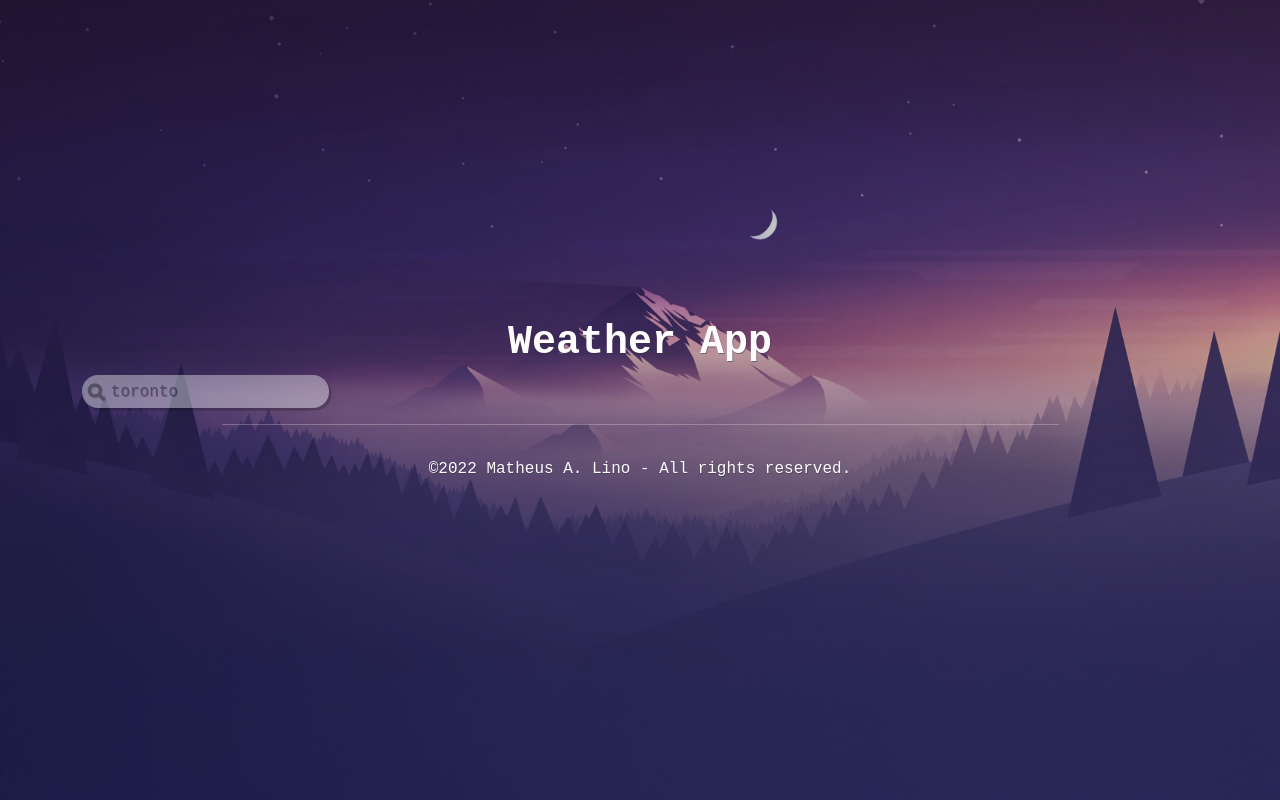
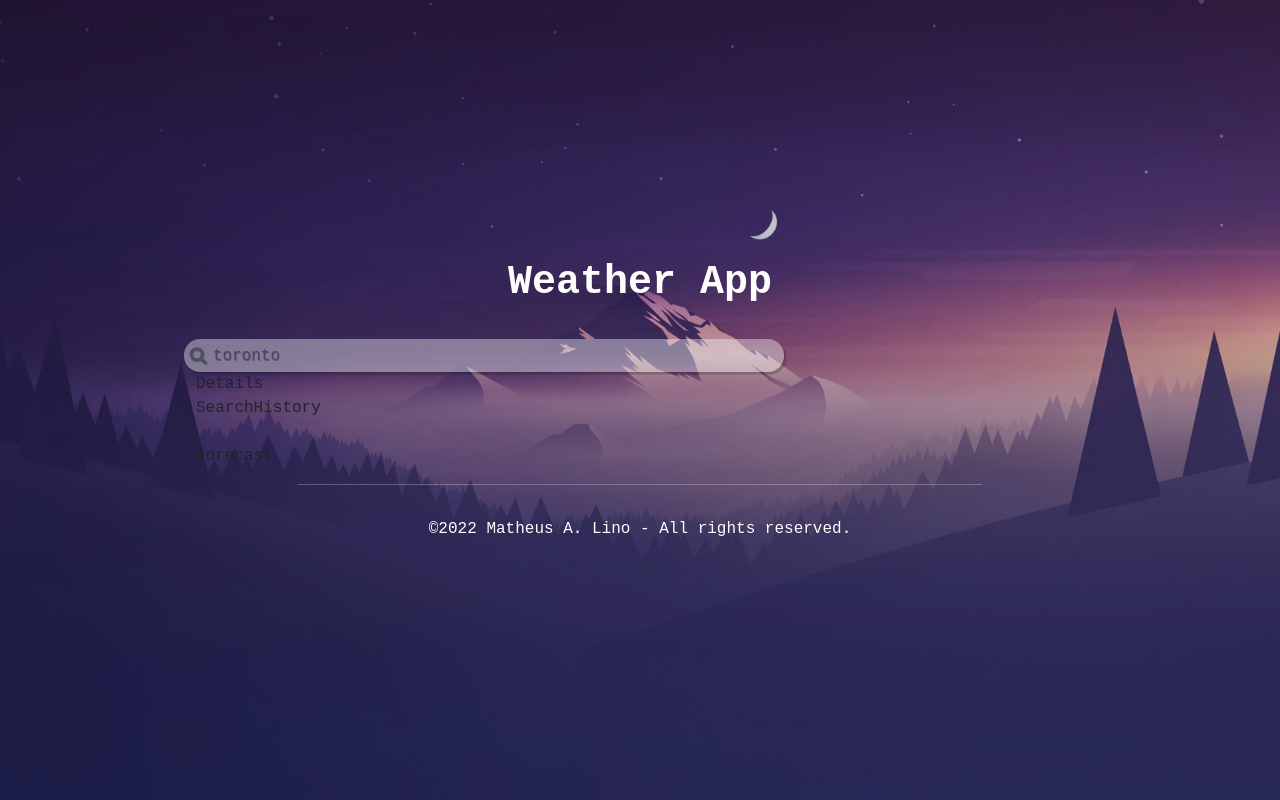
Before and after one commit to matheuslino/Weather-App, a React (Create React App) app: page / in a window 1280 px wide. Built offline with nearby package versions, Linux system fonts and the light colour scheme.

Commit message:
[add] layout structure and component scope

```diff
--- a/src/components/molecules/Searchbar.tsx/Searchbar.tsx
+++ b/src/components/molecules/Searchbar.tsx/Searchbar.tsx
@@ -5,7 +5,7 @@ import styles from './style.module.css'
 
 const Searchbar = (props: any) => {
   const render = (
-    <div className={`${styles.container} ${props?.customClass}`}>
+    <div className={`${styles.container} ${props?.className}`}>
       <FontAwesomeIcon icon={faMagnifyingGlass} className={styles.searchIcon} />
       <input placeholder='toronto' />
     </div>
--- a/src/components/molecules/Searchbar.tsx/style.module.css
+++ b/src/components/molecules/Searchbar.tsx/style.module.css
@@ -1,9 +1,10 @@
 .container {
-  width: fit-content;
   display: flex;
   align-items: center;
+  width: fit-content;
 }
 .container input {
+  min-width: 100%;
   padding: 0.3em 0.5em 0.3em 1.8em;
   color: var(--dark-gray);
   border: none;
--- /dev/null
+++ b/src/components/organisms/Details/Details.tsx
@@ -0,0 +1,9 @@
+import React from 'react'
+import { Container } from 'reactstrap'
+import styles from './styles.module.css'
+
+const Details = (props: any) => {
+  const render = <Container className={props?.className}>Details</Container>
+  return render
+}
+export default Details
--- /dev/null
+++ b/src/components/organisms/Forecast/Forecast.tsx
@@ -0,0 +1,9 @@
+import React from 'react'
+import { Container } from 'reactstrap'
+import styles from './styles.module.css'
+
+const Forecast = (props: any) => {
+  const render = <Container className={props?.className}>Forecast</Container>
+  return render
+}
+export default Forecast
--- /dev/null
+++ b/src/components/organisms/SearchHistory/SearchHistory.tsx
@@ -0,0 +1,11 @@
+import React from 'react'
+import { Container } from 'reactstrap'
+import styles from './styles.module.css'
+
+const SearchHistory = (props: any) => {
+  const render = (
+    <Container className={props?.className}>SearchHistory</Container>
+  )
+  return render
+}
+export default SearchHistory
--- a/src/pages/Home.tsx
+++ b/src/pages/Home.tsx
@@ -3,7 +3,10 @@ import { Container, Row, Col } from 'reactstrap'
 import { FontAwesomeIcon } from '@fortawesome/react-fontawesome'
 import { faSearch, faChevronRight } from '@fortawesome/free-solid-svg-icons'
 
+import SearchHistory from '../components/organisms/SearchHistory/SearchHistory'
 import Searchbar from '../components/molecules/Searchbar.tsx/Searchbar'
+import Forecast from '../components/organisms/Forecast/Forecast'
+import Details from '../components/organisms/Details/Details'
 import Header from '../templates/Header/Header'
 import Footer from '../templates/Footer/Footer'
 import styles from './style.module.css'
@@ -73,13 +76,26 @@ const Home = () => {
   // }
 
   return (
-    <div className={`${styles.Home} d-flex flex-column justify-content-center`}>
-      <Container>
-        <Header />
-        <Searchbar />
-        <Footer />
-      </Container>
-    </div>
+    <Container
+      className={`${styles.Home} d-flex flex-column justify-content-center px-4`}
+    >
+      <Header />
+      <Row className='mt-4'>
+        <Col xs={12} md={8}>
+          <Searchbar className={'w-100'} />
+          <Details className={styles.Details} />
+          <Col xs={12} md={8}>
+            <SearchHistory className={styles.SearchHistory} />
+          </Col>
+        </Col>
+      </Row>
+      <Row className='mt-4'>
+        <Col xs={12} md={4}>
+          <Forecast className={styles.Forecast} />
+        </Col>
+      </Row>
+      <Footer />
+    </Container>
   )
 }
 
--- a/src/pages/style.module.css
+++ b/src/pages/style.module.css
@@ -1,5 +1,4 @@
-.Home {
-  min-height: 100vh;
+body {
   background-image: linear-gradient(
       to bottom,
       rgba(0, 0, 0, 0.3) 3%,
@@ -11,3 +10,7 @@
   background-size: cover;
   font-family: 'Courier New', Courier, monospace;
 }
+.Home {
+  min-height: 100vh;
+  max-width: 60em;
+}
```
Also changed, not shown: src/components/organisms/Details/style.module.css (added), src/components/organisms/Forecast/style.module.css (added), src/components/organisms/SearchHistory/style.module.css (added).
